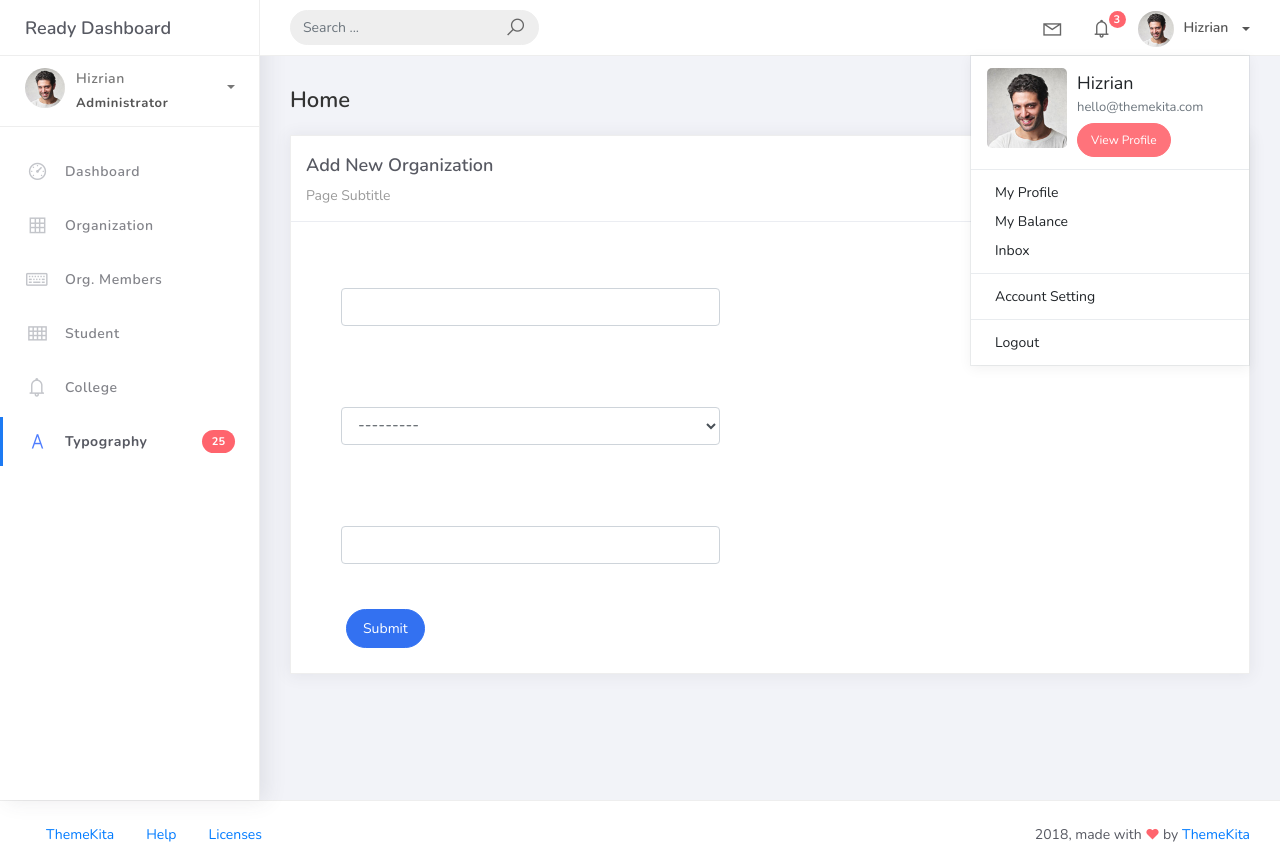
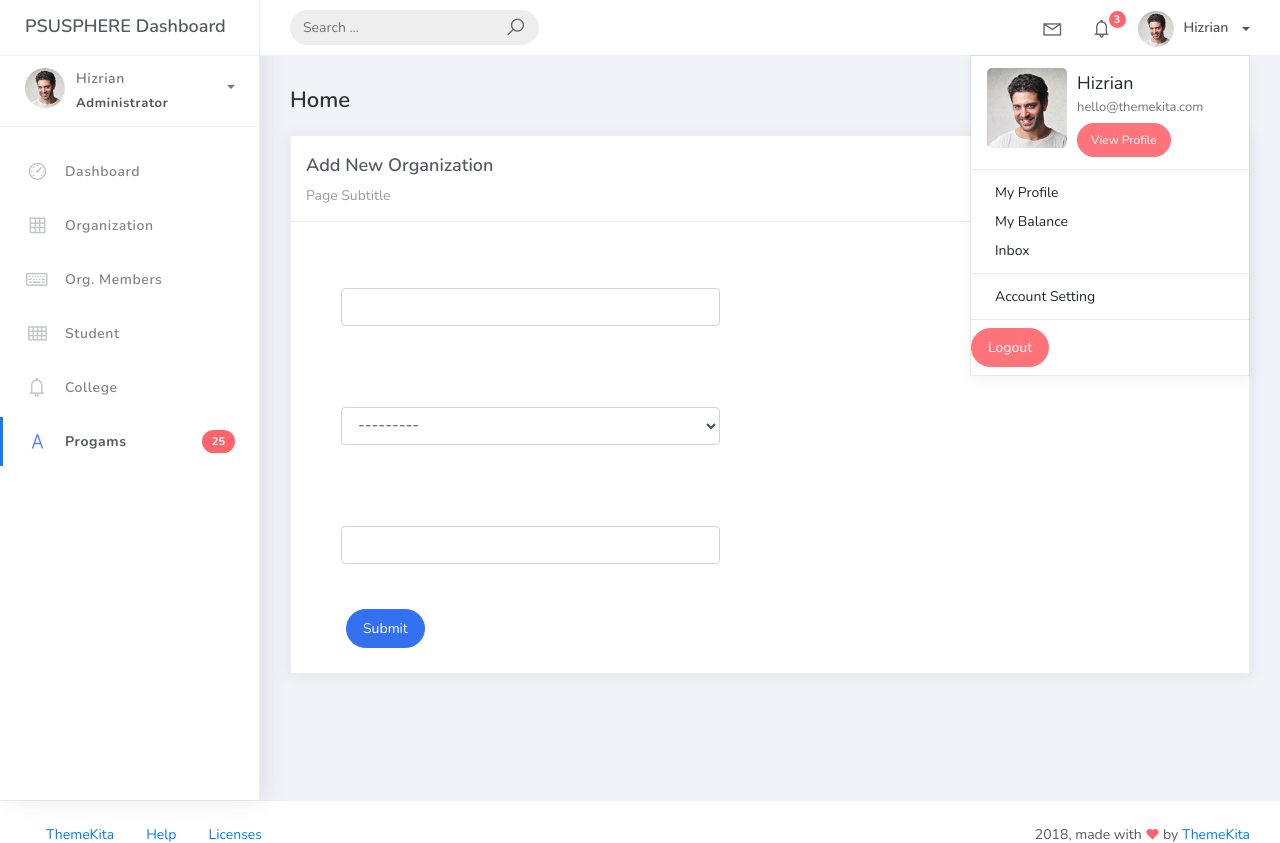
Before and after one commit to BryzMcln/PSUSphere, a Django app: page /organization_list/add in a window 1280 px wide, after a click on "Hizrian". Shown: the top 843 px of the page. Run offline with Django 5.2, Linux system fonts and the light colour scheme; data comes from the database, SQL or seed files in the repository; some libraries are stand-ins or nearby versions.

Commit message:
modified base.html

```diff
--- a/projectsite/templates/base.html
+++ b/projectsite/templates/base.html
@@ -15,7 +15,7 @@
 		<div class="main-header">
 			<div class="logo-header">
 				<a href="index.html" class="logo">
-					Ready Dashboard
+					PSUSPHERE Dashboard
 				</a>
 				<button class="navbar-toggler sidenav-toggler ml-auto" type="button" data-toggle="collapse" data-target="collapse" aria-controls="sidebar" aria-expanded="false" aria-label="Toggle navigation">
 					<span class="navbar-toggler-icon"></span>
@@ -121,7 +121,10 @@
 									<div class="dropdown-divider"></div>
 									<a class="dropdown-item" href="#"><i class="ti-settings"></i> Account Setting</a>
 									<div class="dropdown-divider"></div>
-									<a class="dropdown-item" href="{% url 'logout' %}"><i class="fa fa-power-off"></i> Logout</a>
+									<form method="post" action="{% url 'logout' %}">
+										{% csrf_token %}
+										<button type="submit" class="btn btn-rounded btn-danger">Logout</button>
+									</form>
 								</ul>
 								<!-- /.dropdown-user -->
 							</li>
@@ -180,27 +183,27 @@
 							</a>
 						</li>
 						<li class="nav-item">
-							<a href="forms.html">
+							<a href="{% url 'orgmem-list' %}">
 								<i class="la la-keyboard-o"></i>
 								<p>Org. Members</p>
 							</a>
 						</li>
 						<li class="nav-item">
-							<a href="tables.html">
+							<a href="{% url 'student-list' %}">
 								<i class="la la-th"></i>
 								<p>Student</p>
 							</a>
 						</li>
 						<li class="nav-item">
-							<a href="notifications.html">
+							<a href="{% url 'college-list' %}">
 								<i class="la la-bell"></i>
 								<p>College</p>
 							</a>
 						</li>
 						<li class="nav-item active">
-							<a href="typography.html">
+							<a href="{% url 'program-list' %}">
 								<i class="la la-font"></i>
-								<p>Typography</p>
+								<p>Progams</p>
 								<span class="badge badge-danger">25</span>
 							</a>
 						</li>
@@ -237,6 +240,7 @@
 						</div>
 					</div>
 				</footer>
+			</div>
 		</div>
 	</div>
 	<!-- Modal -->
```
Also changed, not shown: projectsite/templates/prog_add.html (renamed from projectsite/templates/program_add.html), projectsite/templates/prog_del.html (renamed from projectsite/templates/program_del.html), projectsite/templates/prog_edit.html (renamed from projectsite/templates/program_edit.html).
